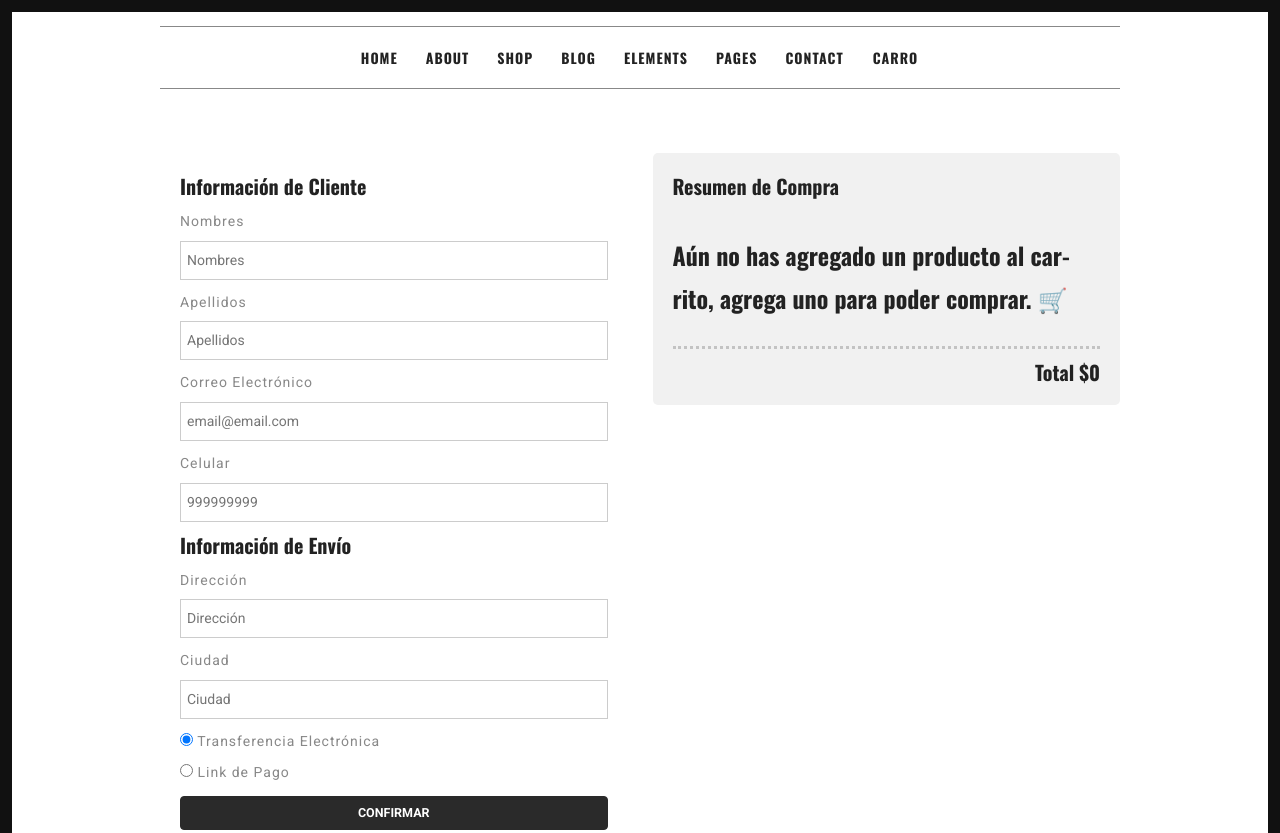
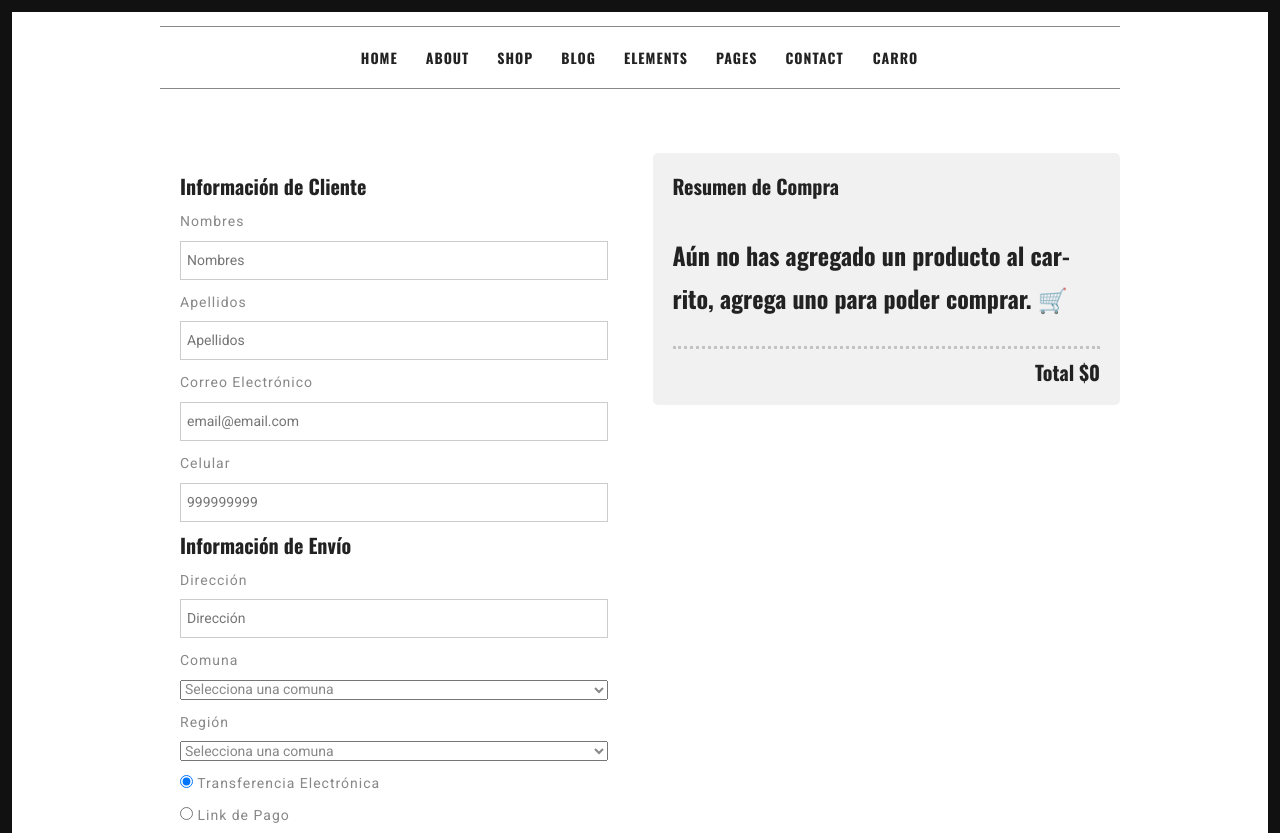
Before and after one commit to wherreral/paraCris, a website: page HTML-Moschino1.0.0/checkout.html in a window 1280 px wide. Shown: the top 833 px of the page. Drawn offline with nearby package versions, Linux system fonts and the light colour scheme; files whose address does not match are found by name; a web font is replaced by a local one.

Commit message:
update address form inputs

```diff
--- a/HTML-Moschino1.0.0/checkout.html
+++ b/HTML-Moschino1.0.0/checkout.html
@@ -79,8 +79,26 @@
 								<input class="checkout-page__form-text" type="text" name="address" placeholder="Dirección" />
 							</div>
 							<div class="checkout-page__form-group">
-								<label class="checkout-page__form-label">Ciudad</label>
-								<input class="checkout-page__form-text" type="text" name="city" placeholder="Ciudad" />
+								<label class="checkout-page__form-label" for="comune">Comuna</label>
+								<select class="checkout-page__form-select" id="comune" name="comune">
+									<option value="" selected>Selecciona una comuna</option>
+									<option value="arica">Arica</option>
+									<option value="camarones">Camarones</option>
+									<option value="putre">Putre</option>
+									<option value="iquique">Iquique</option>
+									<option value="colchane">Calchane</option>
+									<option value="pica">Pica</option>
+								</select>
+							</div>
+							<div class="checkout-page__form-group">
+								<label class="checkout-page__form-label" for="region">Región</label>
+								<select class="checkout-page__form-select" id="region" name="region">
+									<option value="" selected>Selecciona una comuna</option>
+									<option value="region-de-arica-y-parinacota">Región de Arica y Parinacota</option>
+									<option value="region-de-tarapaca">Región de Tarapacá</option>
+									<option value="region-de-antofagasta">Región de Antofagasta</option>
+									<option value="region-de-atacama">Región de Atacama</option>
+								</select>
 							</div>
 							<div class="checkout-page__form-group">
 								<label>
```
